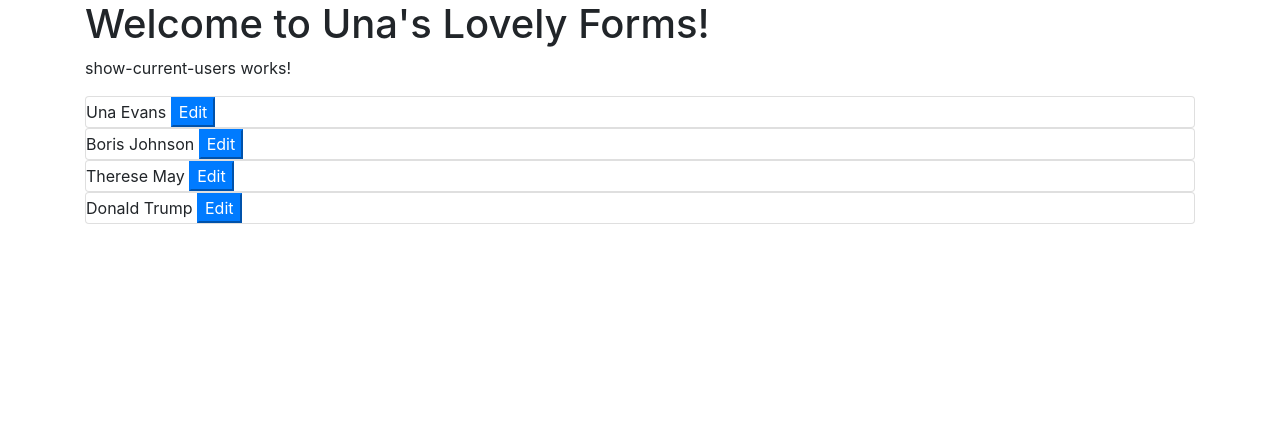
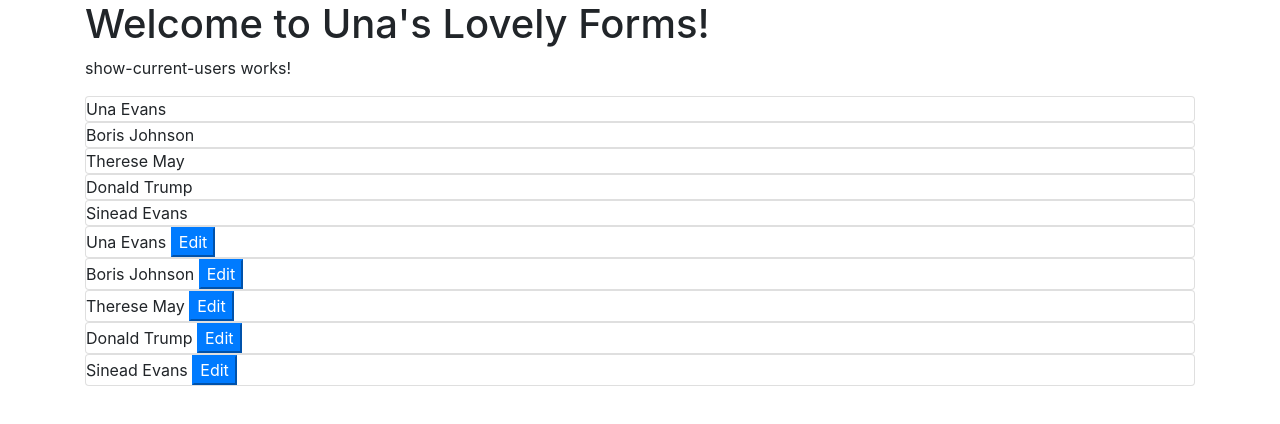
Before and after one commit to ulestrange/web3-forms, an Angular app: page / in a window 1280 px wide. Shown: the top 424 px of the page. Built offline with nearby package versions, Linux system fonts and the light colour scheme.

Commit message:
using a observable stream of random arrays of people

```diff
--- a/src/app/app.component.html
+++ b/src/app/app.component.html
@@ -9,11 +9,13 @@
 
 
 <div class="container">
+  <header>
   <h1>
     Welcome to {{ title }}!
   </h1>
 
   <app-show-current-users></app-show-current-users>
+ </header>
 
 <app-list-people ></app-list-people>
 
--- a/src/app/show-current-users/show-current-users.component.html
+++ b/src/app/show-current-users/show-current-users.component.html
@@ -1 +1,8 @@
 <p>show-current-users works!</p>
+
+<div *ngFor="let p of personList" class="card">
+
+    <div >
+      {{p.firstName}} {{p.lastName}}
+    </div>
+  </div>
--- a/src/app/show-current-users/show-current-users.component.ts
+++ b/src/app/show-current-users/show-current-users.component.ts
@@ -1,8 +1,10 @@
 import { Component, OnInit } from '@angular/core';
+import { Subject, interval, Observable, merge, of, pipe } from 'rxjs';
 
 
 import { UserDataService } from '../user-data-service';
-import {Person} from '../model/person';
+import { Person } from '../model/person';
+import { tap } from 'rxjs/operators';
 
 @Component({
   selector: 'app-show-current-users',
@@ -17,12 +19,23 @@ export class ShowCurrentUsersComponent implements OnInit {
   constructor(private userDataService: UserDataService) { }
 
   ngOnInit() {
+
+    this.userDataService.currentUsers$.subscribe({
+      next: (value : Person[]) => {
+        console.log(value);
+        this.personList = value},
+      complete: () => {console.log("all done")}
+    });
+
+
+      // this.formSource$.subscribe({
+      //   next: (value: string) => {console.log(value); },
+      //   error: msg => {console.warn(msg)},
+      //   complete: () => console.log('recived the message')
+      // }
+    console.log([1, 2, 3, 4]);
   }
 
-  // getCurrentUsers() {
-  //   this.userDataService.getCurrentUsers.subscribe(
-  //     value => {this.personList = value}
-  //   )
-  // }
+
 
 }
--- a/src/app/user-data-service.ts
+++ b/src/app/user-data-service.ts
@@ -16,17 +16,22 @@ export class UserDataService {
     { firstName: 'Boris', lastName: 'Johnson', interests: ['Brexit', 'Busses'] },
     { firstName: 'Therese', lastName: 'May', interests: ['Shoes', 'Brexit'] },
     { firstName: 'Donald', lastName: 'Trump', interests :
-     ['Twitter', 'Himself', 'Gold', 'Building', 'Korea']}
+     ['Twitter', 'Himself', 'Gold', 'Building', 'Korea']},
+     {firstName: 'Sinead', lastName: 'Evans', interests:
+    ['Sleeping','Reading','Warm PJs']}
   ];
 
   constructor() {
 
-    this.myObservable.subscribe(value => {console.log(value); } );
   }
 
-  myObservable = interval(1000).pipe(
-    map (value => this.people)
+  currentUsers$ = interval(1000).pipe(
+    map (value => this.people),
+    map (value => value.slice(Math.floor(Math.random()*value.length),value.length)),
+    take(10)
     );
+
+
 
   getUserDataList(): Person[] {
     return this.people;
@@ -34,11 +39,12 @@ export class UserDataService {
 
   // this returns an observable, which can change over time
 
-  getCurrentUsers(): Observable <Person[]> {
-    return interval(1000).pipe(
-    map (value => this.people)
-    );
-  }
+  // getCurrentUsers(): Observable <Person[]> {
+  //   return interval(1000).pipe(
+  //   map (value => this.people),
+  //   take(10)
+  //   );
+  // }
 
 
 
```
